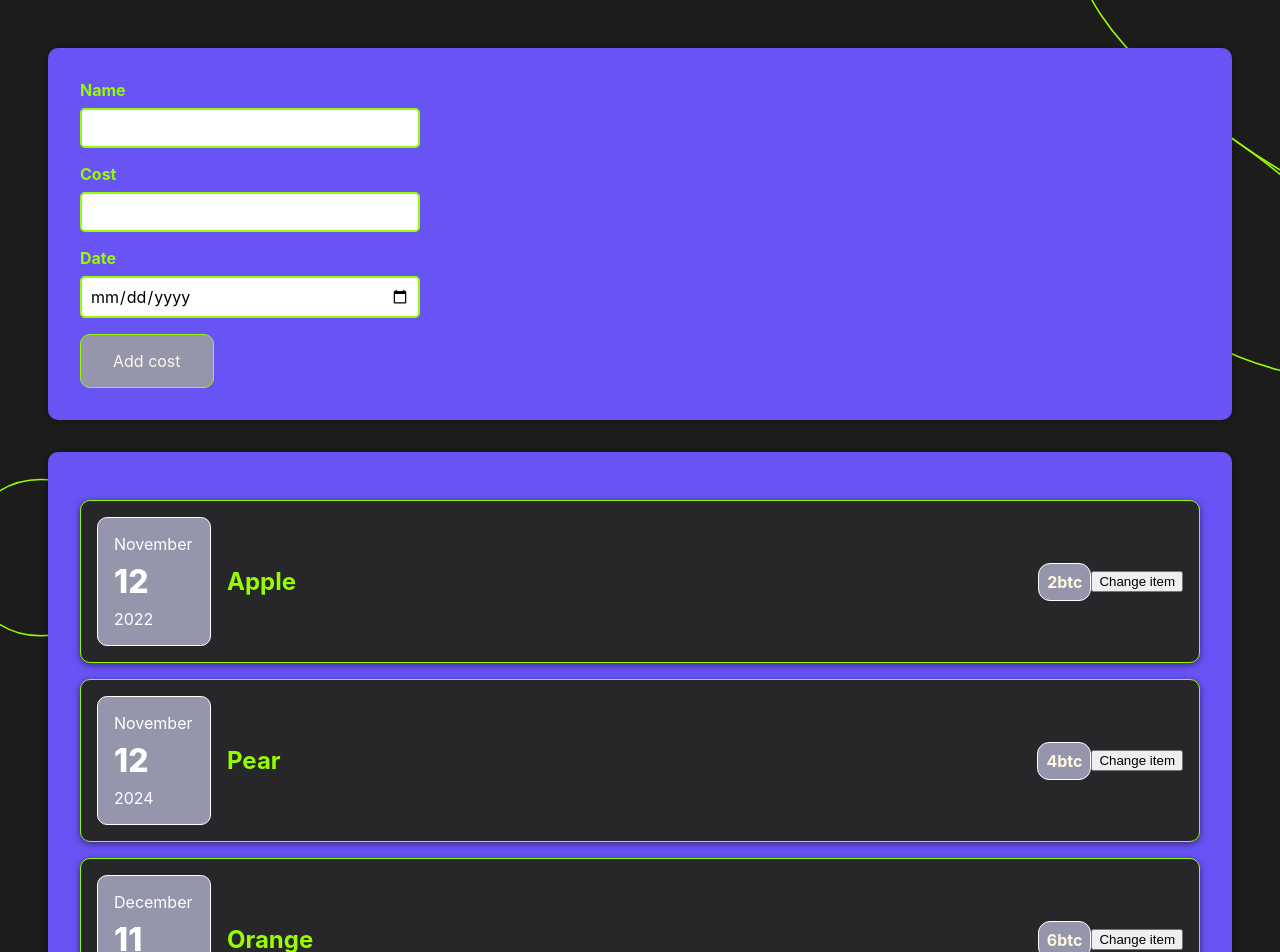
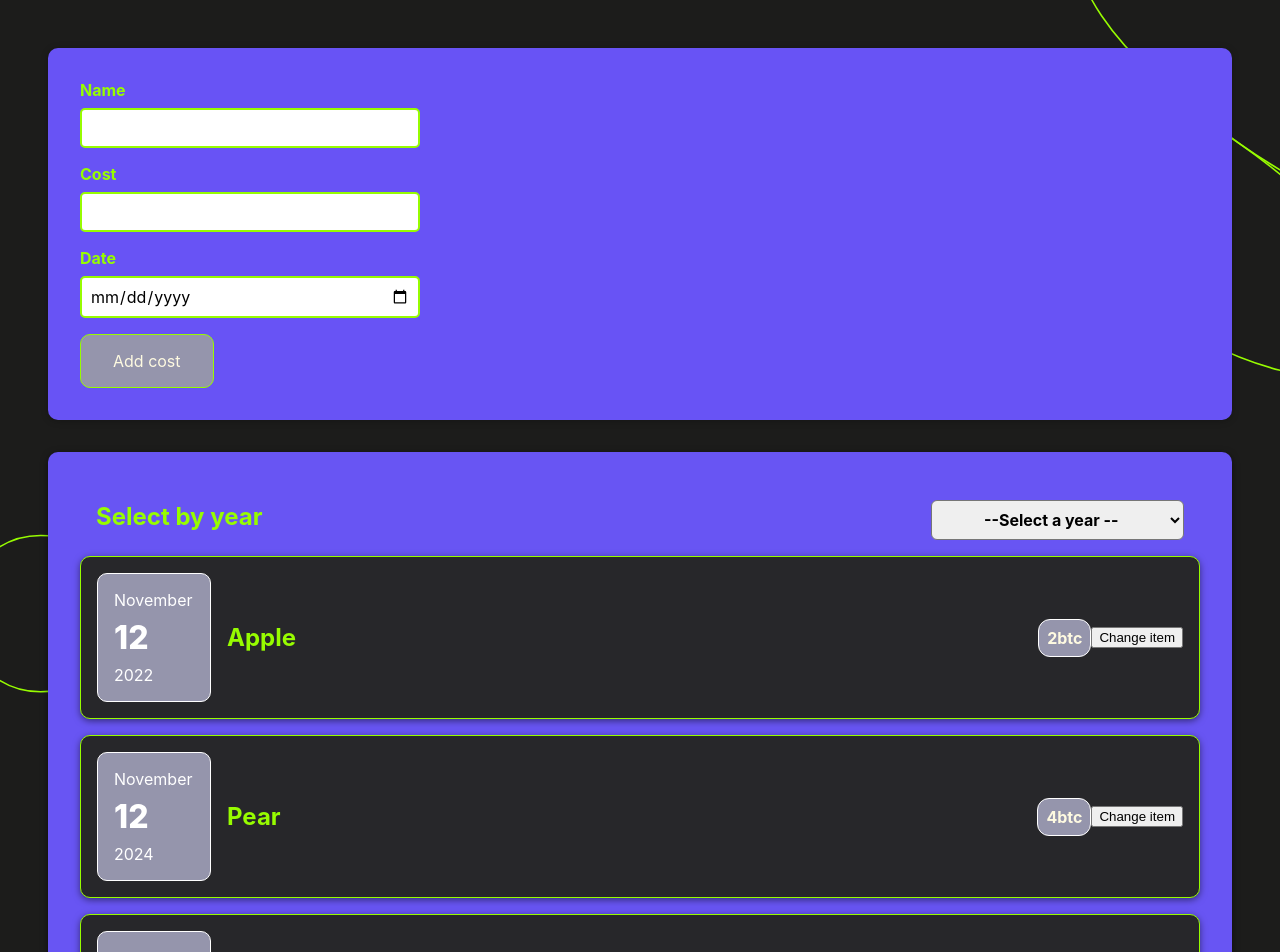
Before and after one commit to stereogamm/Annual-fiscal-report, a React (Create React App) app: page / in a window 1280 px wide. Shown: the top 952 px of the page. Built offline with nearby package versions, Linux system fonts and the light colour scheme.

Commit message:
create filter component

```diff
--- a/src/Components/Costs/Costs.jsx
+++ b/src/Components/Costs/Costs.jsx
@@ -1,11 +1,14 @@
 import CostItem from "./CostItem";
 import Card from "../UI/Card";
+import Filter from "../UI/Filter";
 
 import "./costs.css";
 
 function Costs(props) {
   return (
+    <>
     <Card className="costs__container">
+    <Filter />
       <CostItem
         date={props.costsValue[0].date}
         item={props.costsValue[0].item}
@@ -22,6 +25,7 @@ function Costs(props) {
         summa={props.costsValue[2].sum}
       />
     </Card>
+    </>
   );
 }
 
--- a/src/Components/Costs/costs.css
+++ b/src/Components/Costs/costs.css
@@ -1,5 +1,5 @@
 .costs__container{
-    background-color: rgb(104, 83, 245);
+    background-color: rgb(104, 85, 243);
     margin: 2rem auto;
     padding: 2rem;
     max-width: 95%;
--- a/src/Components/UI/CostsFilter.css
+++ b/src/Components/UI/CostsFilter.css
@@ -13,7 +13,9 @@
 
 .costs-filter label {
   font-weight: bold;
+  font-size: 1.5rem;
   margin-bottom: 0.5rem;
+  color: rgb(151, 252, 0);
 }
 
 .costs-filter select {
--- /dev/null
+++ b/src/Components/UI/Filter.jsx
@@ -0,0 +1,20 @@
+import  "./CostsFilter.css";
+
+
+function Filter() {
+  return (
+    <div className="costs-filter">
+      <div className="costs-filter__control">
+        <label>Select by year</label>
+        <select>
+          <option>--Select a year --</option>
+          <option value="2025">2025</option>
+          <option value="2024">2024</option>
+          <option value="2023">2023</option>
+        </select>
+      </div>
+    </div>
+  );
+}
+
+export default Filter;
```
